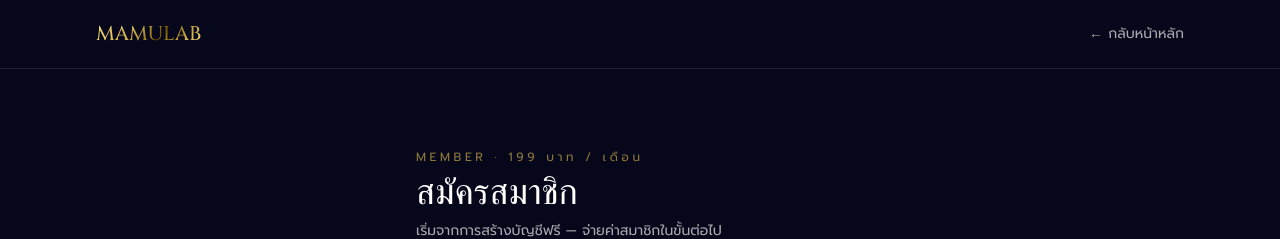
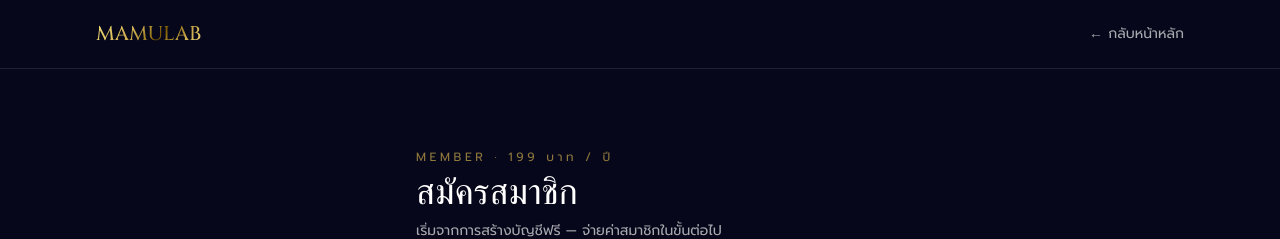
Before and after one commit to kchaiphairoj-png/mamulab, a Next.js app: page /register in a window 1280 px wide. Shown: the top 239 px of the page. Built offline with nearby package versions, Linux system fonts and the light colour scheme; no server answers.

Commit message:
Change membership duration: 1 slip = 1 year (365 days)

```diff
--- a/app/(auth)/register/page.tsx
+++ b/app/(auth)/register/page.tsx
@@ -16,7 +16,7 @@ export default async function RegisterPage({
   return (
     <div>
       <p className="mb-2 text-xs uppercase tracking-[0.3em] text-gold/70">
-        Member · 199 บาท / เดือน
+        Member · 199 บาท / ปี
       </p>
       <h1 className="font-display text-3xl text-white md:text-4xl">
         สมัครสมาชิก
--- a/app/member/billing/page.tsx
+++ b/app/member/billing/page.tsx
@@ -36,7 +36,7 @@ export default async function BillingPage() {
           แพ็กเกจสมาชิก
         </p>
         <h2 className="mt-2 font-display text-2xl text-white">
-          MAMULAB Member · 199 บาท / เดือน
+          MAMULAB Member · 199 บาท / ปี
         </h2>
         <ul className="mt-5 space-y-2 text-sm text-white/80">
           {[
--- a/app/member/page.tsx
+++ b/app/member/page.tsx
@@ -41,7 +41,7 @@ export default async function MemberDashboard() {
             <div>
               <p className="text-sm text-gold-light">สมาชิกใช้งานอยู่</p>
               <p className="mt-1 font-display text-2xl text-white">
-                แพ็กเกจ {status.plan === "monthly" ? "รายเดือน" : status.plan}
+                แพ็กเกจ {status.plan === "monthly" ? "รายปี" : status.plan}
               </p>
               <p className="mt-1 text-sm text-white/65">
                 ใช้งานได้อีก {status.daysLeft} วัน · หมดอายุ{" "}
@@ -64,7 +64,7 @@ export default async function MemberDashboard() {
             <div>
               <p className="text-sm text-gold-light">ยังไม่ได้เป็นสมาชิก</p>
               <p className="mt-1 font-display text-2xl text-white">
-                ปลดล็อกเนื้อหาเชิงลึก 199 บาท / เดือน
+                ปลดล็อกเนื้อหาเชิงลึก 199 บาท / ปี
               </p>
               <p className="mt-1 text-sm text-white/65">
                 บทความเชิงลึก, mini courses, เครื่องมือเลขศาสตร์, และเนื้อหารายสัปดาห์
--- a/lib/payment.ts
+++ b/lib/payment.ts
@@ -3,7 +3,7 @@
 
 export const PAYMENT = {
   price: Number(process.env.MEMBERSHIP_PRICE ?? 199),
-  durationDays: Number(process.env.MEMBERSHIP_DURATION_DAYS ?? 30),
+  durationDays: Number(process.env.MEMBERSHIP_DURATION_DAYS ?? 365),
   bank: {
     name:
       process.env.NEXT_PUBLIC_PAYMENT_BANK_NAME ?? "ธนาคารกรุงเทพ",
```
Also changed, not shown: 1 other file (tests, documents, lock files or other folders).
